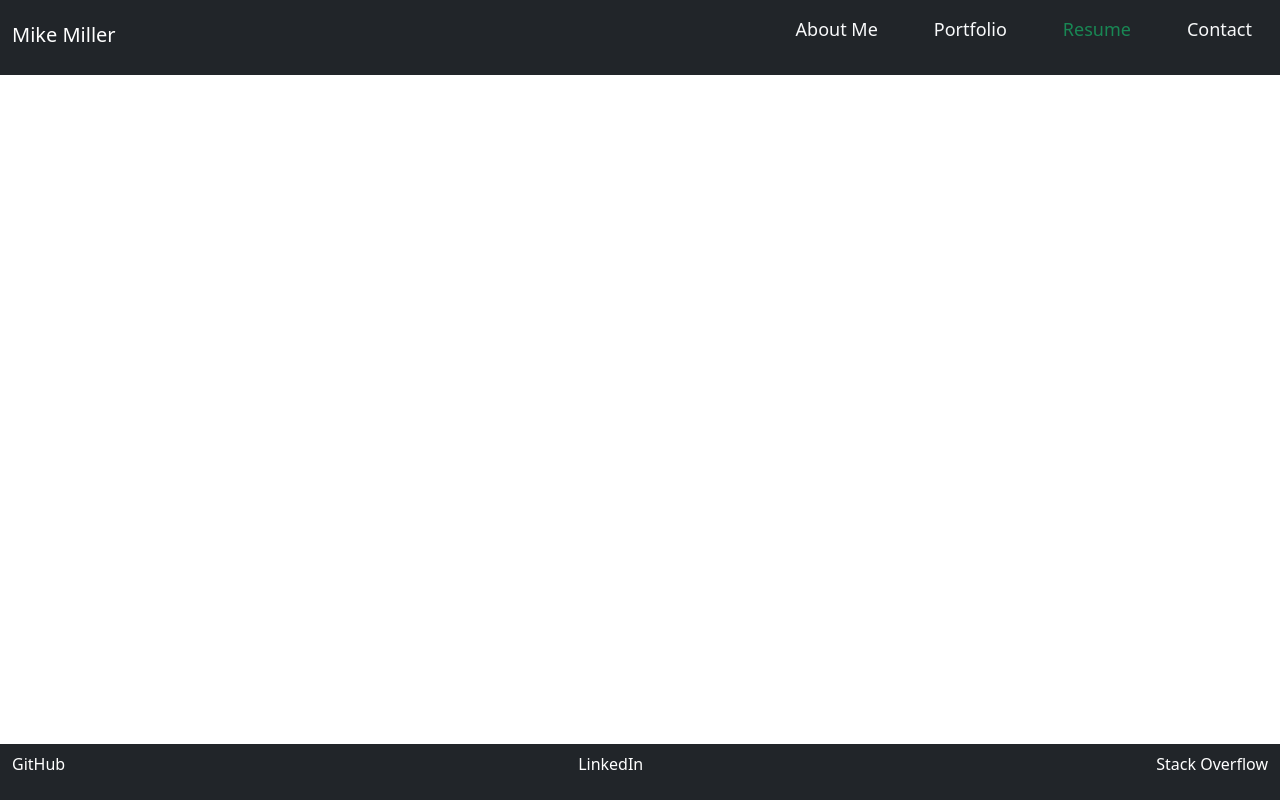
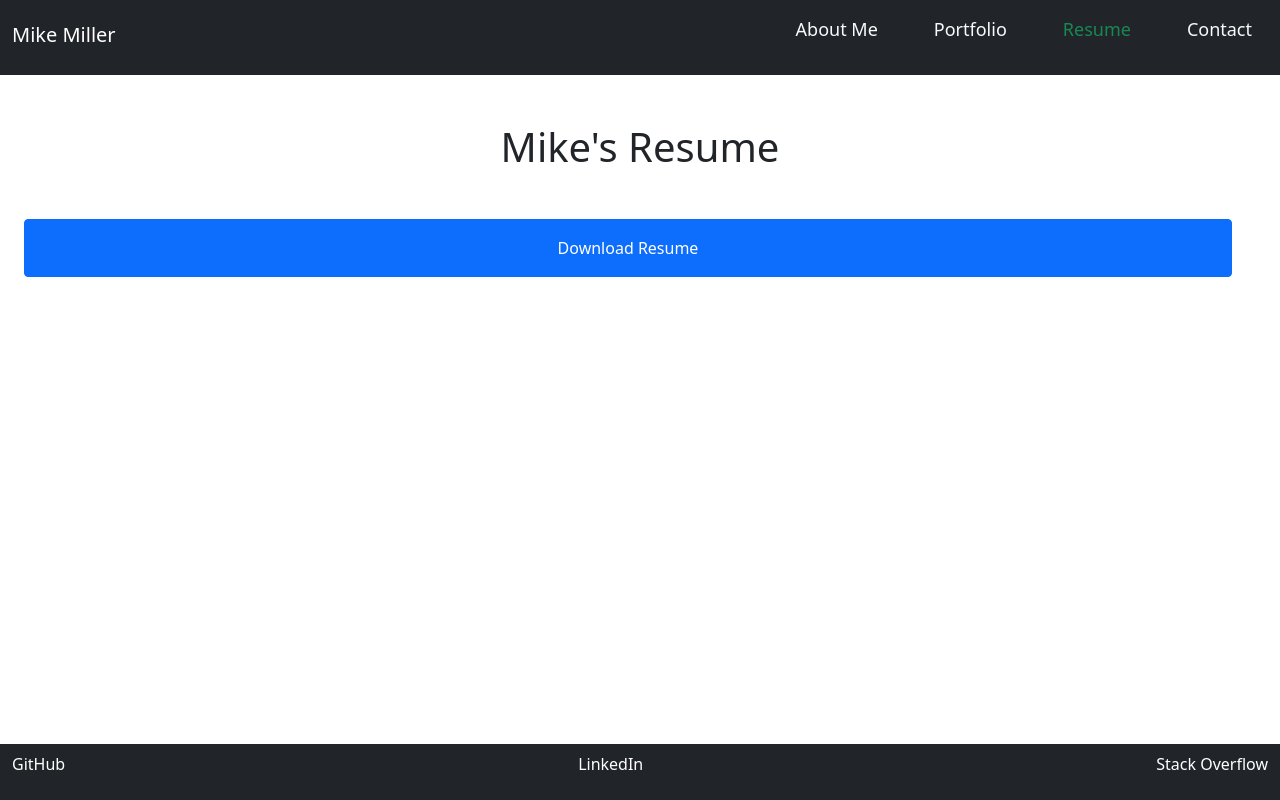
Before and after one commit to mimi5930/mike-reactive, a React (Create React App) app: page / in a window 1280 px wide. Both pictures are taken after a click on the element "Resume". Built offline with nearby package versions, Linux system fonts and the light colour scheme.

Commit message:
added resume component

```diff
--- a/src/App.js
+++ b/src/App.js
@@ -4,6 +4,7 @@ import Footer from './components/Footer';
 import AboutMe from './components/AboutMe';
 import Contact from './components/Contact';
 import Portfolio from './components/Portfolio';
+import Resume from './components/Resume';
 
 // different page sections
 const sections = [
@@ -27,9 +28,17 @@ const sections = [
 
 // bottom links
 const links = [
-  { name: 'GitHub', icon: 'url', url: 'link' },
-  { name: 'LinkedIn', icon: 'url', url: 'link' },
-  { name: 'Stack Overflow', icon: 'url', url: 'link' }
+  { name: 'GitHub', url: 'https://github.com/mimi5930' },
+  {
+    name: 'LinkedIn',
+
+    url: 'https://www.linkedin.com/in/michael-miller-4b72331a2/'
+  },
+  {
+    name: 'Stack Overflow',
+
+    url: 'https://stackoverflow.com/users/18838778/mike-miller'
+  }
 ];
 
 // projects
@@ -93,6 +102,7 @@ function App() {
       {currentContent === 'portfolio' && (
         <Portfolio projects={projects}></Portfolio>
       )}
+      {currentContent === 'resume' && <Resume></Resume>}
       <Footer links={links}></Footer>
     </div>
   );
--- /dev/null
+++ b/src/components/Resume/index.js
@@ -0,0 +1,20 @@
+import React from 'react';
+
+const Resume = () => {
+  return (
+    <section className="container-fluid">
+      <h1 className="text-center m-5 fs-1">Mike's Resume</h1>
+      <div className="container-fluid row justify-content-center">
+        <a
+          className="btn btn-primary p-3"
+          href="../../assets/docs/miller-dev-resume.pdf"
+          download
+        >
+          Download Resume
+        </a>
+      </div>
+    </section>
+  );
+};
+
+export default Resume;
```
Also changed, not shown: 1 other file (tests, documents, lock files or other folders).
